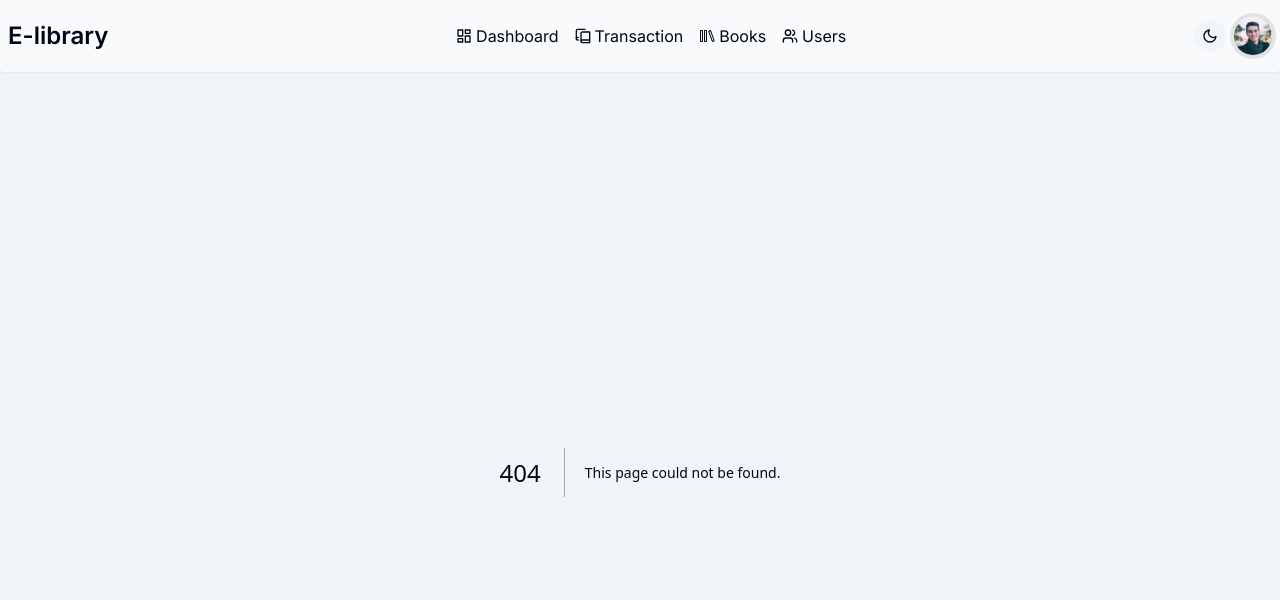
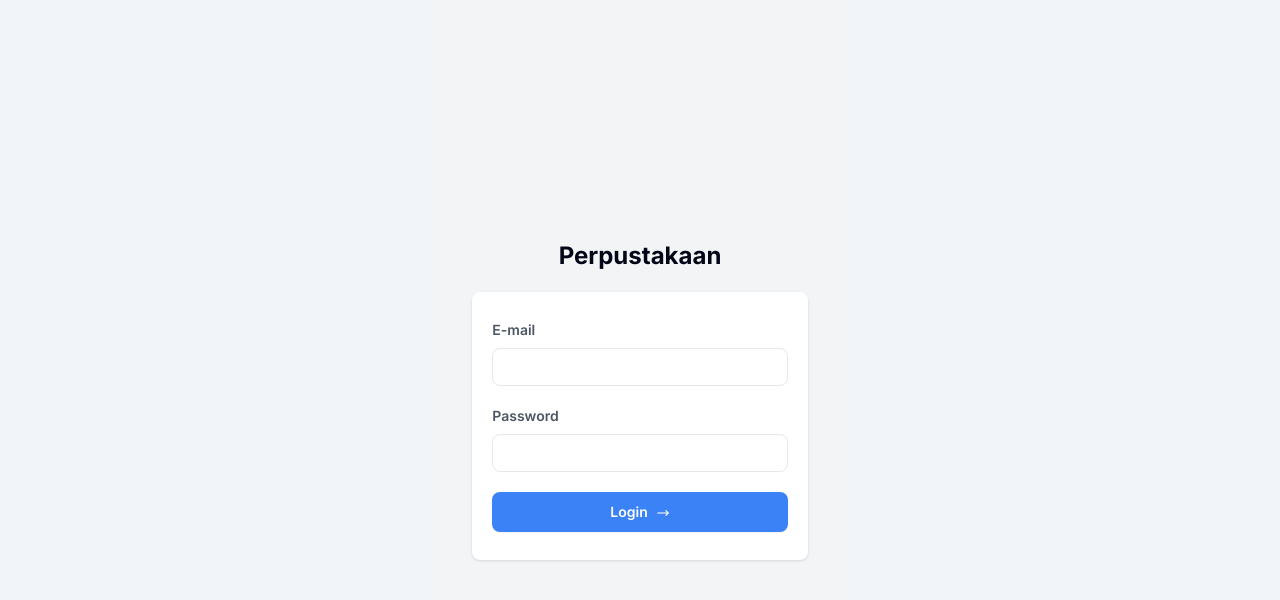
Before and after one commit to Rizky-Pratama/e-library, a Next.js app: page /login in a window 1280 px wide. Before the commit this address had no page. Shown: the top 600 px of the page. Built offline with nearby package versions, Linux system fonts and the light colour scheme.

Commit message:
Add Login page and chages root layout

```diff
--- /dev/null
+++ b/app/(auth)/layout.jsx
@@ -0,0 +1,22 @@
+import { Inter } from "next/font/google";
+const inter = Inter({ subsets: ["latin"] });
+
+export const metadata = {
+  title: "Create Next App",
+  description: "Generated by create next app",
+};
+
+export default function RootLayout({ children }) {
+  return (
+    <html lang="en">
+      <body
+        className={
+          inter.className +
+          " bg-slate-100 text-slate-950 dark:bg-slate-900 dark:text-slate-200 transition-colors"
+        }
+      >
+        {children}
+      </body>
+    </html>
+  );
+}
--- /dev/null
+++ b/app/(auth)/login/page.jsx
@@ -0,0 +1,14 @@
+import LoginForm from '../../components/Form/LoginForm';
+const Page = () => {
+  return (
+    <main className="w-full h-screen flex flex-col gap-3 justify-center items-center ">
+      {/* <h1 className="text-2xl font-bold text-blue-500">Perpustakaan-ku</h1>
+      <div className="px-4 py-7 bg-slate-50 rounded text-center">
+        <h1 className="text-sm">Masukan data anda dengan benar</h1>
+      </div> */}
+      <LoginForm/>
+    </main>
+  );
+};
+
+export default Page;
--- a/app/page.js
+++ b/app/(dashboard)/dashboard/page.jsx
@@ -1,4 +1,4 @@
-import Cards from "./components/Cards/Cards";
+import Cards from "@/app/components/Cards/Cards";
 
 export default function Home() {
   return (
--- /dev/null
+++ b/app/(dashboard)/layout.js
@@ -0,0 +1,25 @@
+import Navbar from '../components/Navbar/Navbar'
+import { Inter } from 'next/font/google'
+
+const inter = Inter({ subsets: ['latin'] })
+
+export const metadata = {
+  title: 'PerpustakaanKu',
+  description: 'Generated by create next app',
+}
+
+export default function RootLayout({ children }) {
+  return (
+    <html lang="en">
+      <body
+        className={
+          inter.className +
+          " bg-slate-100 text-slate-950 dark:bg-slate-900 dark:text-slate-200 transition-colors"
+        }
+      >
+        <Navbar />
+        {children}
+      </body>
+    </html>
+  );
+}
--- /dev/null
+++ b/app/components/Form/LoginForm.jsx
@@ -0,0 +1,61 @@
+"use client";
+import { useState } from "react";
+import { HiOutlineArrowNarrowRight } from "react-icons/hi";
+const Index = () => {
+  const [username, setUsername] = useState("");
+  const [password, setPassword] = useState("");
+
+  const handlerOnSubmit = async () => {
+    const response = await fetch("/api/auth/login", {
+      method: "POST",
+      body: JSON.stringify({ username, password }),
+      headers: {
+        "Content-Type": "application/json",
+      },
+    });
+
+    if (response) {
+      console.log("Oke");
+    } else {
+      console.log("WAduhh");
+    }
+  };
+  return (
+    <div className="min-h-screen bg-gray-100 flex flex-col justify-center sm:py-12">
+      <div className="p-10 xs:p-0 mx-auto md:w-full md:max-w-md">
+        <h1 className="font-bold text-center text-2xl mb-5">Perpustakaan</h1>
+        <div className="bg-white shadow w-full rounded-lg">
+          <form onSubmit={handlerOnSubmit} className="px-5 py-7">
+            <label className="font-semibold text-sm text-gray-600 pb-1 block">
+              E-mail
+            </label>
+            <input
+              onChange={(event) => setUsername(event.target.value)}
+              value={username}
+              type="text"
+              className="border rounded-lg px-3 py-2 mt-1 mb-5 text-sm w-full"
+            />
+            <label className="font-semibold text-sm text-gray-600 pb-1 block">
+              Password
+            </label>
+            <input
+              value={password}
+              onChange={(event) => setPassword(event.target.value)}
+              type="text"
+              className="border rounded-lg px-3 py-2 mt-1 mb-5 text-sm w-full"
+            />
+            <button
+              type="submit"
+              className="transition duration-200 bg-blue-500 hover:bg-blue-600 focus:bg-blue-700 focus:shadow-sm focus:ring-4 focus:ring-blue-500 focus:ring-opacity-50 text-white w-full py-2.5 rounded-lg text-sm shadow-sm hover:shadow-md font-semibold text-center inline-block"
+            >
+              <span className="inline-block mr-2">Login</span>
+              <HiOutlineArrowNarrowRight className=" inline-block" />
+            </button>
+          </form>
+        </div>
+      </div>
+    </div>
+  );
+};
+
+export default Index;
--- a/app/layout.js
+++ b/app/layout.jsx
@@ -1,13 +1,12 @@
-import Navbar from './components/Navbar/Navbar'
-import './globals.css'
-import { Inter } from 'next/font/google'
+import "./globals.css";
+import { Inter } from "next/font/google";
 
-const inter = Inter({ subsets: ['latin'] })
+const inter = Inter({ subsets: ["latin"] });
 
 export const metadata = {
-  title: 'Create Next App',
-  description: 'Generated by create next app',
-}
+  title: "Perpustakaan-Ku",
+  description: "Generated by create next app",
+};
 
 export default function RootLayout({ children }) {
   return (
@@ -18,7 +17,6 @@ export default function RootLayout({ children }) {
           " bg-slate-100 text-slate-950 dark:bg-slate-900 dark:text-slate-200 transition-colors"
         }
       >
-        <Navbar />
         {children}
       </body>
     </html>
--- /dev/null
+++ b/app/page.jsx
@@ -0,0 +1,19 @@
+"use client";
+import { useRouter } from "next/navigation";
+
+export default function Home() {
+  const router = useRouter();
+  const cliked = () => {
+    router.push("/login");
+  };
+  return (
+    <main className="w-full h-screen flex justify-center items-center ">
+      <button
+        onClick={cliked}
+        className="py-1 px-5 text-2xl font-semibold text-white rounded bg-sky-500"
+      >
+        Login
+      </button>
+    </main>
+  );
+}
```
Also changed, not shown: app/(dashboard)/books/page.jsx (renamed from app/books/page.jsx), app/(dashboard)/transaction/page.jsx (renamed from app/transaction/page.jsx), app/(dashboard)/users/page.jsx (renamed from app/users/page.jsx).
